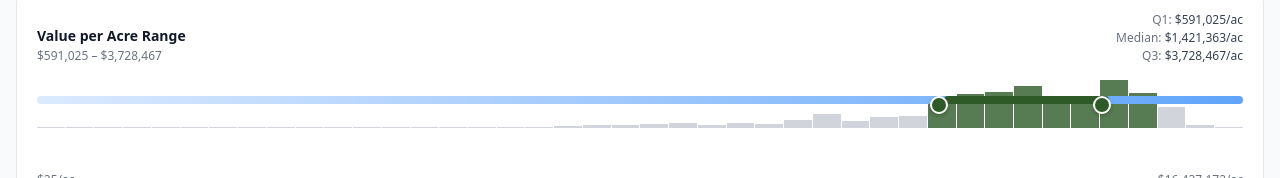
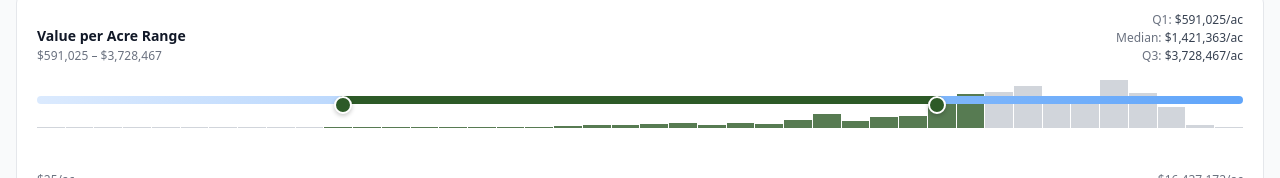
Before and after one commit to KyleShipp/pittsboro-budget, a Next.js app: page /value-per-acre in a window 1280 px wide. Shown: the part 355-533 px from the top of the page. Built offline with nearby package versions, Linux system fonts and the light colour scheme.

Commit message:
fix: make dual range slider percentile-based for better control

```diff
--- a/src/components/ValuePerAcreMap.tsx
+++ b/src/components/ValuePerAcreMap.tsx
@@ -66,20 +66,11 @@ function clamp(n: number, min: number, max: number): number {
 
 const SLIDER_STEPS = 1000;
 
-function toLogPosition(value: number, min: number, max: number): number {
-  if (max <= min) return 0;
-  const logMin = Math.log(min);
-  const logMax = Math.log(max);
-  const logValue = Math.log(clamp(value, min, max));
-  return clamp(((logValue - logMin) / (logMax - logMin)) * SLIDER_STEPS, 0, SLIDER_STEPS);
-}
-
-function fromLogPosition(position: number, min: number, max: number): number {
-  if (max <= min) return min;
-  const logMin = Math.log(min);
-  const logMax = Math.log(max);
-  const logValue = logMin + (clamp(position, 0, SLIDER_STEPS) / SLIDER_STEPS) * (logMax - logMin);
-  return Math.exp(logValue);
+function valueAtPercentile(sortedValues: number[], pct: number): number {
+  if (!sortedValues.length) return 0;
+  const p = clamp(pct, 0, 1);
+  const index = Math.floor(p * (sortedValues.length - 1));
+  return sortedValues[index];
 }
 
 function buildLogHistogram(values: number[], min: number, max: number, bins = 40): number[] {
@@ -132,6 +123,8 @@ export default function ValuePerAcreMap({ dataUrl, onLoad }: Props) {
   const [loading, setLoading] = useState(true);
   const [error, setError] = useState<string | null>(null);
   const [stats, setStats] = useState<{ min: number; max: number; median: number; q1: number; q3: number } | null>(null);
+  const [sortedVpa, setSortedVpa] = useState<number[]>([]);
+  const [rangePos, setRangePos] = useState<{ min: number; max: number }>({ min: 250, max: 750 });
 
   const distribution = useMemo(() => {
     if (!geojson || !stats) return [] as number[];
@@ -143,11 +136,8 @@ export default function ValuePerAcreMap({ dataUrl, onLoad }: Props) {
   }, [geojson, stats, filters.showReview]);
 
   const sliderPositions = useMemo(() => {
-    if (!stats || stats.max <= stats.min) {
-      return { minPos: 0, maxPos: SLIDER_STEPS, leftPct: 0, rightPct: 0 };
-    }
-    const minPos = toLogPosition(filters.minVpa, stats.min, stats.max);
-    const maxPos = toLogPosition(filters.maxVpa, stats.min, stats.max);
+    const minPos = rangePos.min;
+    const maxPos = rangePos.max;
     const leftPct = (minPos / SLIDER_STEPS) * 100;
     const rightPct = 100 - (maxPos / SLIDER_STEPS) * 100;
     return {
@@ -156,7 +146,7 @@ export default function ValuePerAcreMap({ dataUrl, onLoad }: Props) {
       leftPct: clamp(leftPct, 0, 100),
       rightPct: clamp(rightPct, 0, 100),
     };
-  }, [filters.minVpa, filters.maxVpa, stats]);
+  }, [rangePos.min, rangePos.max]);
 
   // ── Fetch GeoJSON ──────────────────────────────────────────────────────
   useEffect(() => {
@@ -171,6 +161,7 @@ export default function ValuePerAcreMap({ dataUrl, onLoad }: Props) {
           .map((f) => f.properties.value_per_acre)
           .filter((v): v is number => v !== null && v !== undefined && isFinite(v));
         const sorted = [...vpas].sort((a, b) => a - b);
+        setSortedVpa(sorted);
         setBreaks(computeQuantileBreaks(vpas));
 
         const min = sorted[0] ?? 0;
@@ -182,6 +173,7 @@ export default function ValuePerAcreMap({ dataUrl, onLoad }: Props) {
         setStats({ min, max, median, q1, q3 });
         // Set default range: show middle 50% so map is populated on first load.
         setFilters((f) => ({ ...f, minVpa: q1, maxVpa: q3 }));
+        setRangePos({ min: 250, max: 750 });
 
         onLoad?.(data.metadata);
         setLoading(false);
@@ -437,7 +429,9 @@ export default function ValuePerAcreMap({ dataUrl, onLoad }: Props) {
                   step={1}
                   value={sliderPositions.minPos}
                   onChange={(e) => {
-                    const newMin = fromLogPosition(Number(e.target.value), stats.min, stats.max);
+                    const newMinPos = Math.min(Number(e.target.value), rangePos.max - 1);
+                    const newMin = valueAtPercentile(sortedVpa, newMinPos / SLIDER_STEPS);
+                    setRangePos((p) => ({ ...p, min: newMinPos }));
                     setFilters((f) => ({ ...f, minVpa: Math.min(newMin, f.maxVpa) }));
                   }}
                   className="absolute w-full h-2 top-6 left-0 right-0 appearance-none bg-transparent rounded-full accent-pittsboro-green"
@@ -454,7 +448,9 @@ export default function ValuePerAcreMap({ dataUrl, onLoad }: Props) {
                   step={1}
                   value={sliderPositions.maxPos}
                   onChange={(e) => {
-                    const newMax = fromLogPosition(Number(e.target.value), stats.min, stats.max);
+                    const newMaxPos = Math.max(Number(e.target.value), rangePos.min + 1);
+                    const newMax = valueAtPercentile(sortedVpa, newMaxPos / SLIDER_STEPS);
+                    setRangePos((p) => ({ ...p, max: newMaxPos }));
                     setFilters((f) => ({ ...f, maxVpa: Math.max(newMax, f.minVpa) }));
                   }}
                   className="absolute w-full h-2 top-6 left-0 right-0 appearance-none bg-transparent rounded-full accent-pittsboro-green"
@@ -484,19 +480,28 @@ export default function ValuePerAcreMap({ dataUrl, onLoad }: Props) {
               {/* Quick presets */}
               <div className="flex flex-wrap gap-2 mt-8 pt-2">
                 <button
-                  onClick={() => setFilters((f) => ({ ...f, minVpa: stats.min, maxVpa: stats.max }))}
+                  onClick={() => {
+                    setRangePos({ min: 0, max: SLIDER_STEPS });
+                    setFilters((f) => ({ ...f, minVpa: stats.min, maxVpa: stats.max }));
+                  }}
                   className="text-xs px-2.5 py-1 rounded border border-gray-300 text-gray-700 hover:bg-gray-50 transition-colors"
                 >
                   Show All
                 </button>
                 <button
-                  onClick={() => setFilters((f) => ({ ...f, minVpa: stats.q1, maxVpa: stats.q3 }))}
+                  onClick={() => {
+                    setRangePos({ min: 250, max: 750 });
+                    setFilters((f) => ({ ...f, minVpa: stats.q1, maxVpa: stats.q3 }));
+                  }}
                   className="text-xs px-2.5 py-1 rounded border border-gray-300 text-gray-700 hover:bg-gray-50 transition-colors"
                 >
                   Q1–Q3 (Middle 50%)
                 </button>
                 <button
-                  onClick={() => setFilters((f) => ({ ...f, minVpa: stats.median, maxVpa: stats.q3 }))}
+                  onClick={() => {
+                    setRangePos({ min: 500, max: 750 });
+                    setFilters((f) => ({ ...f, minVpa: stats.median, maxVpa: stats.q3 }));
+                  }}
                   className="text-xs px-2.5 py-1 rounded border border-gray-300 text-gray-700 hover:bg-gray-50 transition-colors"
                 >
                   Above Median
```
